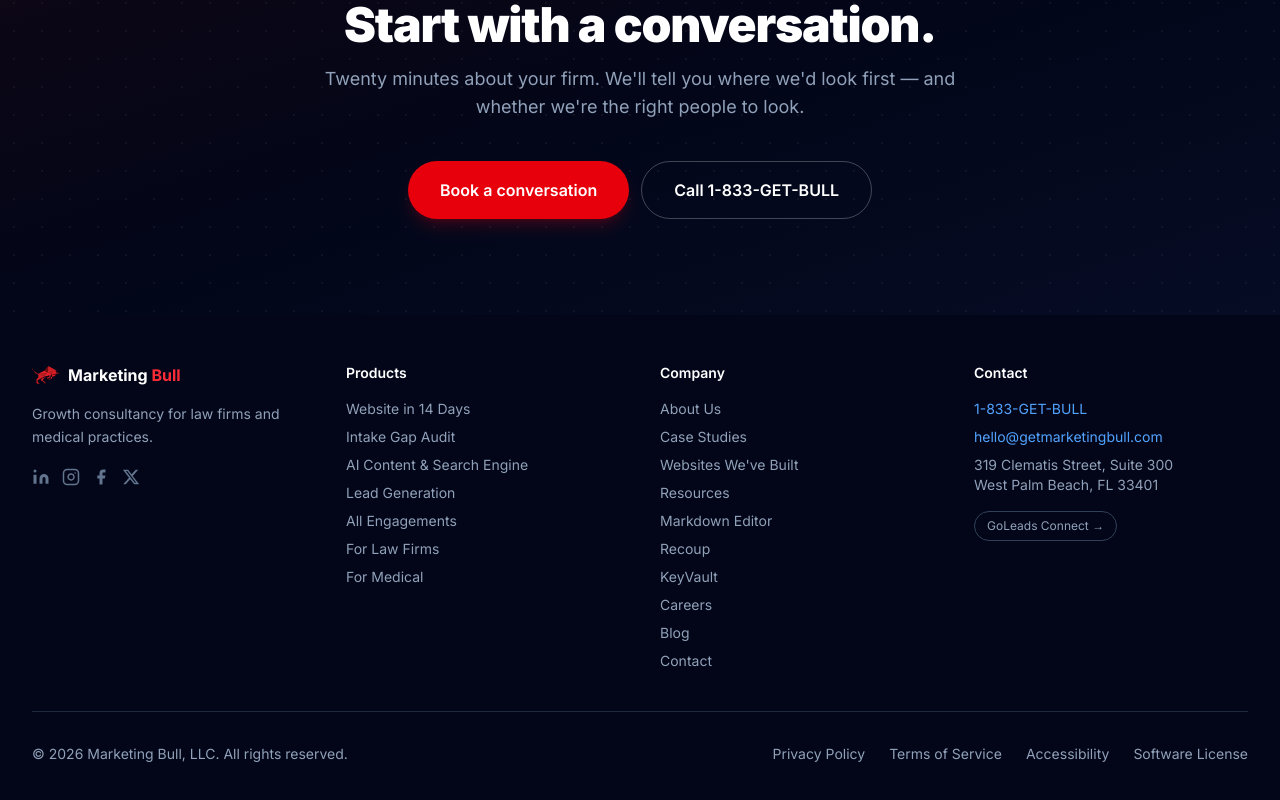
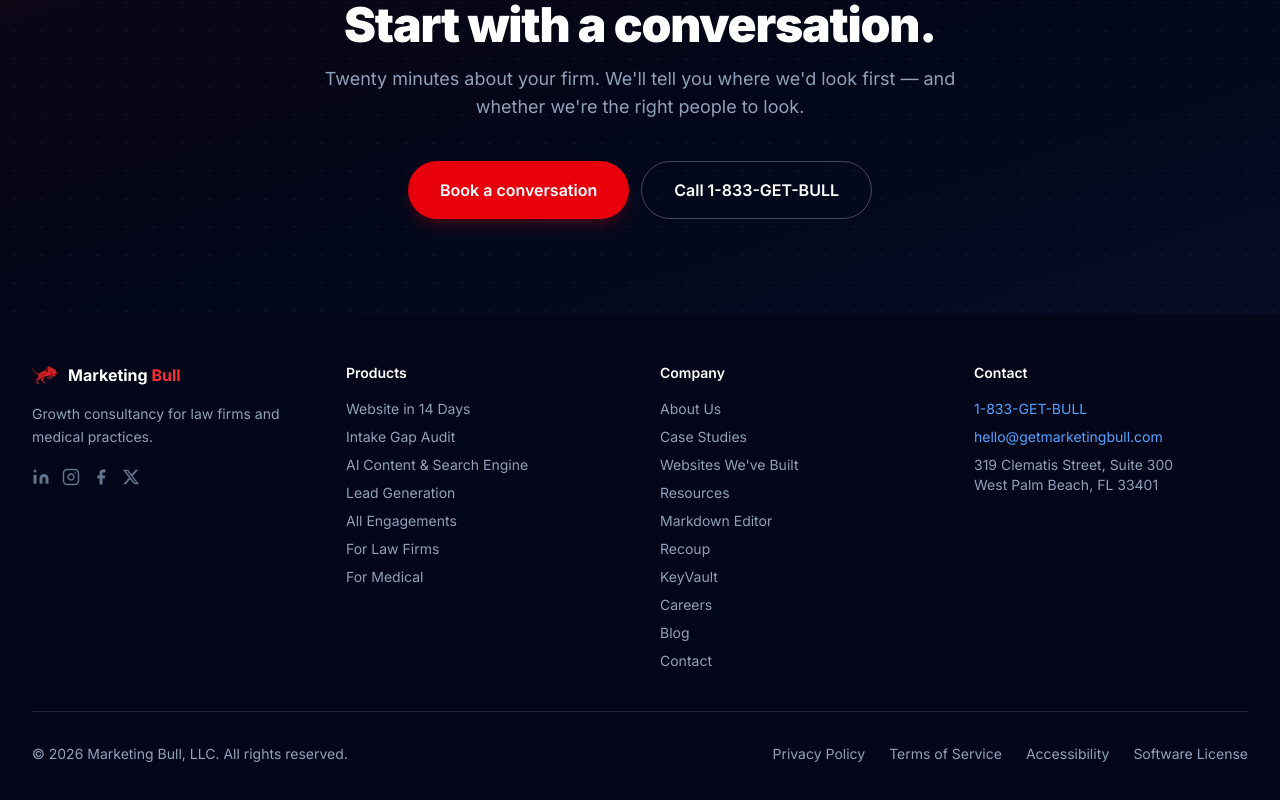
Before and after one commit to Marketing-Bull/getmarketingbull-next, a Next.js app: page / in a window 1280 px wide. Shown: the part 5717-6517 px from the top of the page. Built offline with nearby package versions, Linux system fonts and the light colour scheme; no server answers.

Commit message:
Remove the GoLeads Connect button from the footer while the app is down
The URL stays in COMPANY.goleadsUrl so the button can come back in one line.

Co-Authored-By: Claude Opus 5.5 <noreply@anthropic.com>
Claude-Session: https://claude.ai/code/session_01KLxWpoWWHecKWqqbheNCvR

```diff
--- a/src/components/Footer.tsx
+++ b/src/components/Footer.tsx
@@ -65,11 +65,6 @@ export default function Footer() {
               <li><a href={`tel:${COMPANY.phoneE164}`} className="text-blue-400 hover:text-blue-300">{COMPANY.phone}</a></li>
               <li><a href={`mailto:${COMPANY.email}`} className="text-blue-400 hover:text-blue-300">{COMPANY.email}</a></li>
               <li>{COMPANY.street}<br />{COMPANY.city}, {COMPANY.state} {COMPANY.zip}</li>
-              <li className="pt-2">
-                <a href={COMPANY.goleadsUrl} target="_blank" rel="noopener noreferrer" className="inline-flex items-center gap-1.5 text-xs border border-slate-700 hover:border-slate-500 text-slate-400 hover:text-white px-3 py-1.5 rounded-full transition">
-                  GoLeads Connect →
-                </a>
-              </li>
             </ul>
           </div>
         </div>
--- a/src/lib/constants.ts
+++ b/src/lib/constants.ts
@@ -35,6 +35,7 @@ export const COMPANY = {
     facebook: 'https://www.facebook.com/getmarketingbull',
     twitter: 'https://x.com/getmarketingbull',
   },
+  /** Not linked anywhere while the app is down; the footer button was removed in Oct 2026. */
   goleadsUrl: 'https://app.goleadsconnect.com',
   bookingUrl: '/free-consultation',
 };
```
